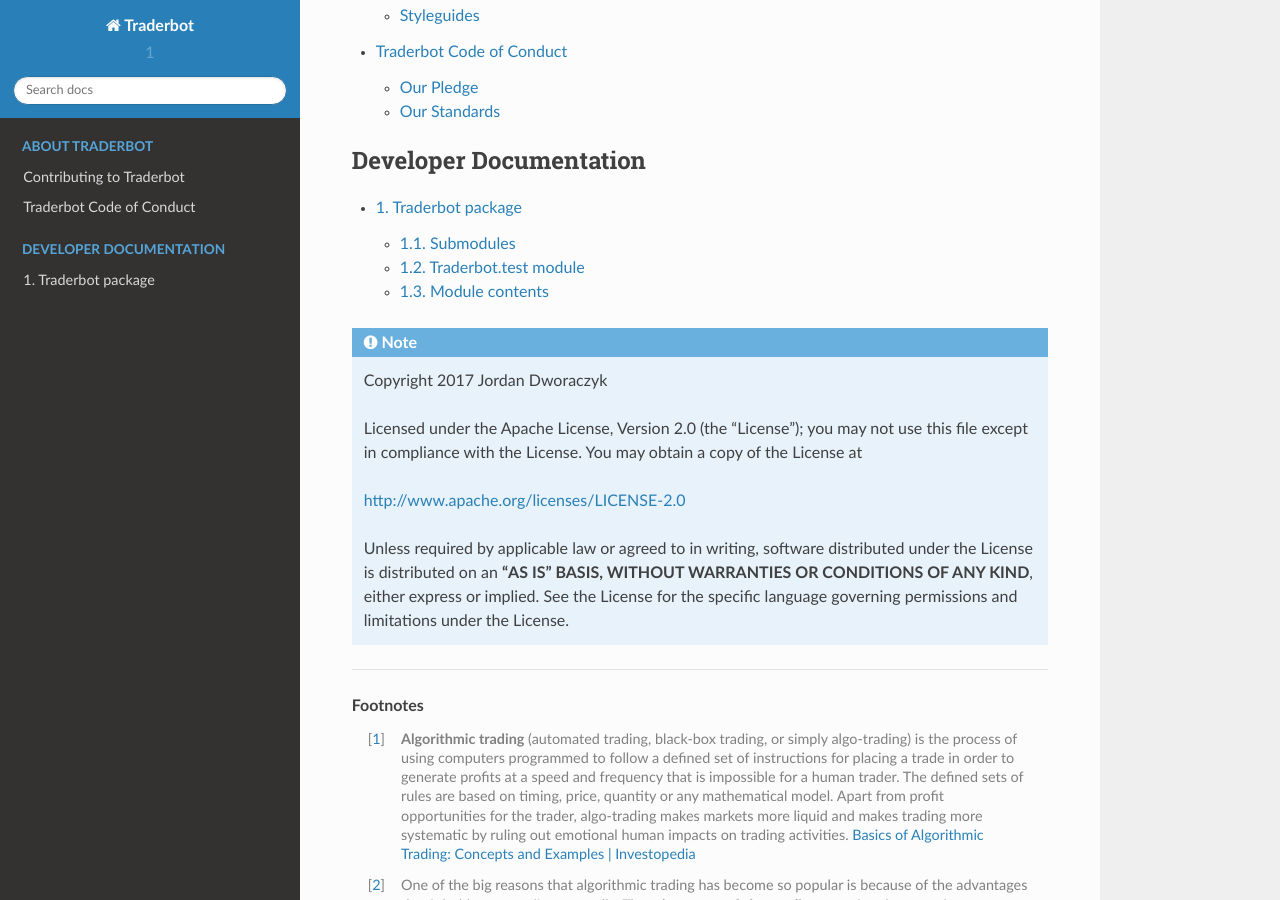
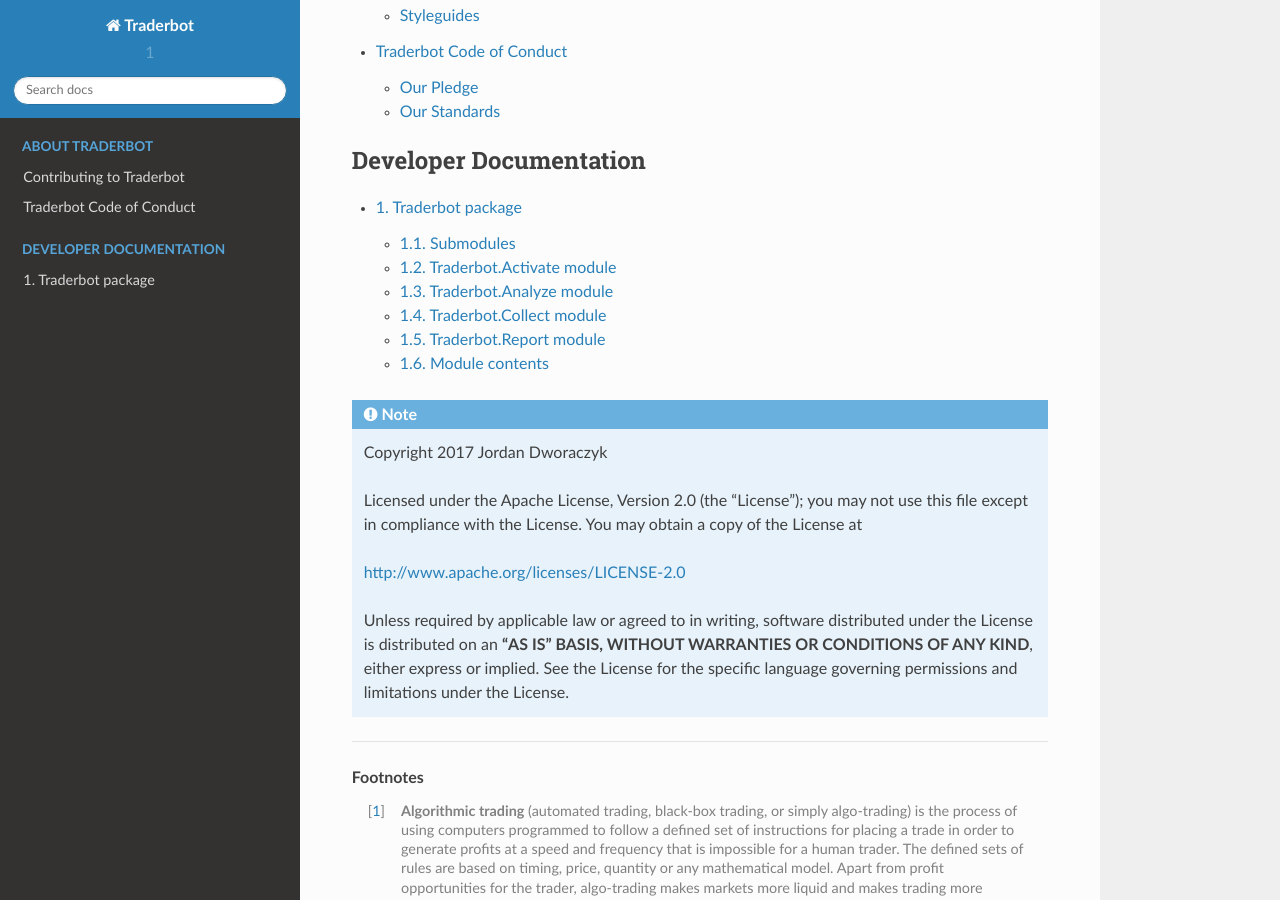
Before and after one commit to xrenaissance/Traderbot, a Sphinx documentation site: the page built from docs/index.rst, in a window 1280 px wide and 900 px high, scrolled down 982 px. Built offline with Sphinx 7.4.7 and the Read the Docs theme 2.0.0, drawn with Linux system fonts in a browser that asks for light colours.

Commit message:
update docs

```diff
--- a/docs/Traderbot.rst
+++ b/docs/Traderbot.rst
@@ -4,10 +4,34 @@
 Submodules
 ----------
 
-Traderbot\.test module
-----------------------
+Traderbot\.Activate module
+--------------------------
 
-.. automodule:: Traderbot.test
+.. automodule:: Traderbot.Activate
+    :members:
+    :undoc-members:
+    :show-inheritance:
+
+Traderbot\.Analyze module
+-------------------------
+
+.. automodule:: Traderbot.Analyze
+    :members:
+    :undoc-members:
+    :show-inheritance:
+
+Traderbot\.Collect module
+-------------------------
+
+.. automodule:: Traderbot.Collect
+    :members:
+    :undoc-members:
+    :show-inheritance:
+
+Traderbot\.Report module
+------------------------
+
+.. automodule:: Traderbot.Report
     :members:
     :undoc-members:
     :show-inheritance:
```
